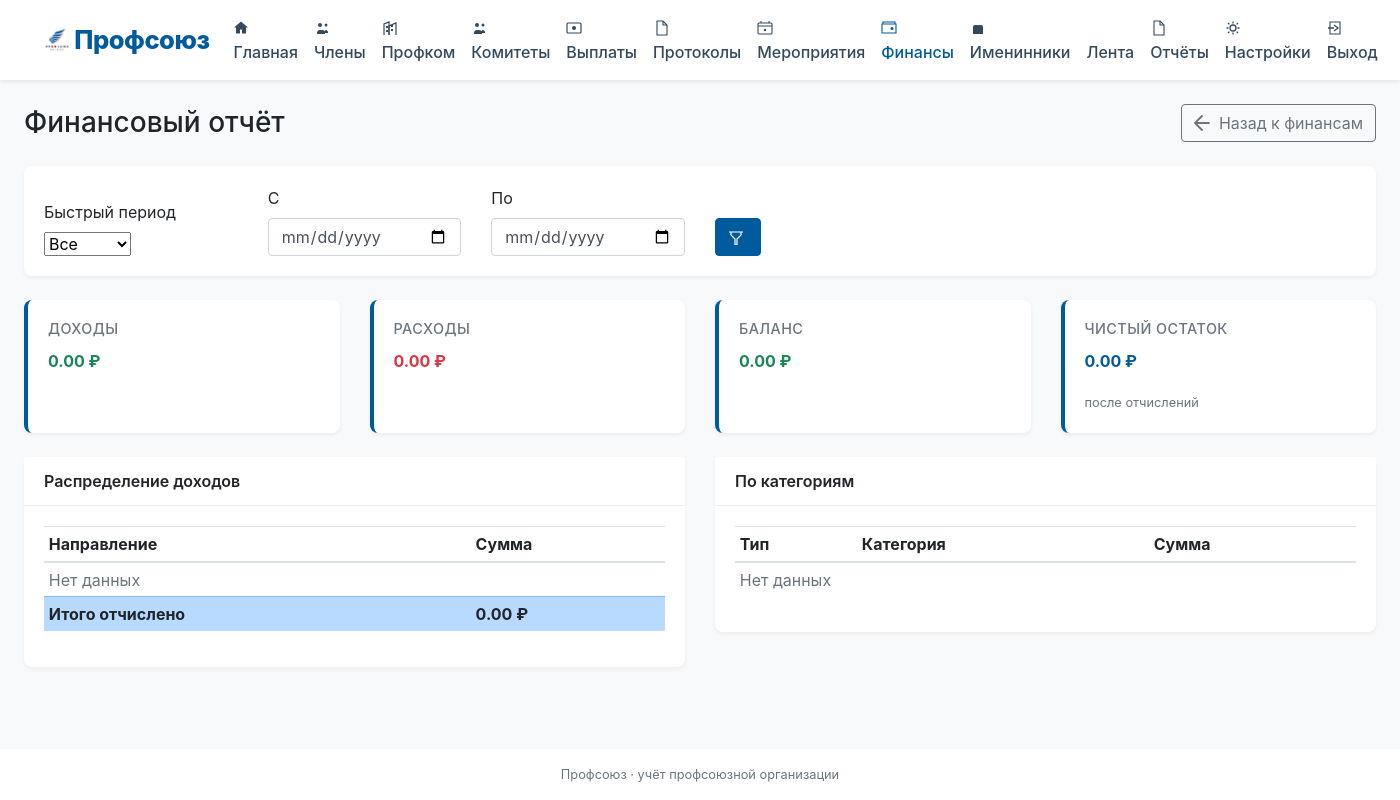
After one commit to Diabatya/profsouz, a Flask app: page /finances/report in a window 1400 px wide. The commit adds this page. Run offline with Flask 3, Linux system fonts and the light colour scheme; the visitor is signed in with stand-in values (Sample User, id 1); parts of the project's set-up code (start-up, migrations or seed data) failed here and were passed over; some libraries are stand-ins or nearby versions.

Commit message:
feat: finance distribution rules and report

```diff
--- a/profcom/routes/finances.py
+++ b/profcom/routes/finances.py
@@ -1,7 +1,9 @@
+from decimal import Decimal
+
 from flask import Blueprint, abort, flash, redirect, render_template, request, url_for
 from sqlalchemy import func
 
-from models import FinanceRecord, db
+from models import FinanceDistributionRule, FinanceRecord, FinanceRecordDistribution, db
 from utils import (
     apply_sort,
     dictionary_values,
@@ -13,6 +15,29 @@ from utils import (
 )
 
 bp = Blueprint("finances", __name__, url_prefix="/finances")
+
+
+def _apply_distribution(record):
+    """Удаляет старые распределения и рассчитывает новые для дохода."""
+    if record.type != "income":
+        return
+    FinanceRecordDistribution.query.filter_by(record_id=record.id).delete()
+    rules = (
+        FinanceDistributionRule.query.filter_by(active=True)
+        .order_by(FinanceDistributionRule.order, FinanceDistributionRule.name)
+        .all()
+    )
+    for rule in rules:
+        amount = (record.amount * rule.percent) / Decimal(100)
+        if amount > 0:
+            db.session.add(
+                FinanceRecordDistribution(
+                    record_id=record.id,
+                    rule_id=rule.id,
+                    name=rule.name,
+                    amount=amount,
+                )
+            )
 
 
 @bp.route("/")
@@ -89,6 +114,8 @@ def add():
             description=description, amount=amount, date=rdate, type=rtype, category=category
         )
         db.session.add(record)
+        db.session.flush()
+        _apply_distribution(record)
         db.session.commit()
         flash("Запись добавлена", "success")
         return redirect(url_for("finances.index"))
@@ -126,6 +153,7 @@ def edit(id):
         record.date = rdate
         record.type = rtype
         record.category = save_dictionary_value("finance_category", category) or category
+        _apply_distribution(record)
         db.session.commit()
         flash("Запись обновлена", "success")
         return redirect(url_for("finances.index"))
@@ -167,3 +195,79 @@ def export():
         )
     headers = ["Дата", "Описание", "Тип", "Категория", "Сумма"]
     return excel_response(headers, rows, "finansi.xlsx")
+
+
+@bp.route("/report")
+@login_required
+def report():
+    period = request.args.get("period", "")
+    date_from = parse_date(request.args.get("date_from"))
+    date_to = parse_date(request.args.get("date_to"))
+    if period:
+        date_from, date_to = period_bounds(period)
+
+    q = FinanceRecord.query
+    if date_from:
+        q = q.filter(FinanceRecord.date >= date_from)
+    if date_to:
+        q = q.filter(FinanceRecord.date <= date_to)
+
+    income = (
+        q.filter(FinanceRecord.type == "income")
+        .with_entities(func.sum(FinanceRecord.amount))
+        .scalar()
+        or 0
+    )
+    expense = (
+        q.filter(FinanceRecord.type == "expense")
+        .with_entities(func.sum(FinanceRecord.amount))
+        .scalar()
+        or 0
+    )
+
+    distribution_q = db.session.query(
+        FinanceRecordDistribution.name,
+        func.sum(FinanceRecordDistribution.amount).label("total"),
+    ).join(FinanceRecord)
+    if date_from:
+        distribution_q = distribution_q.filter(FinanceRecord.date >= date_from)
+    if date_to:
+        distribution_q = distribution_q.filter(FinanceRecord.date <= date_to)
+    distributions = (
+        distribution_q.group_by(FinanceRecordDistribution.name)
+        .order_by(func.sum(FinanceRecordDistribution.amount).desc())
+        .all()
+    )
+
+    category_q = db.session.query(
+        FinanceRecord.type,
+        FinanceRecord.category,
+        func.sum(FinanceRecord.amount).label("total"),
+    )
+    if date_from:
+        category_q = category_q.filter(FinanceRecord.date >= date_from)
+    if date_to:
+        category_q = category_q.filter(FinanceRecord.date <= date_to)
+    categories = (
+        category_q.group_by(FinanceRecord.type, FinanceRecord.category)
+        .order_by(func.sum(FinanceRecord.amount).desc())
+        .all()
+    )
+
+    total_distributed = sum(d.total for d in distributions) if distributions else 0
+    balance = income - expense
+    net = balance - total_distributed
+
+    return render_template(
+        "finances/report.html",
+        income=income,
+        expense=expense,
+        balance=balance,
+        net=net,
+        total_distributed=total_distributed,
+        distributions=distributions,
+        categories=categories,
+        period=period,
+        date_from=request.args.get("date_from", ""),
+        date_to=request.args.get("date_to", ""),
+    )
--- a/profcom/templates/finances/list.html
+++ b/profcom/templates/finances/list.html
@@ -5,6 +5,7 @@
 <div class="d-flex justify-content-between align-items-center mb-4 flex-wrap gap-2">
   <h1 class="h3 mb-0">Финансовый учёт</h1>
   <div>
+    <a href="{{ url_for('finances.report') }}?date_from={{ request.args.get('date_from','') }}&date_to={{ request.args.get('date_to','') }}" class="btn btn-outline-primary me-1">{{ icon('graph-up') }} Отчёт</a>
     <a href="{{ url_for('finances.export') }}?date_from={{ request.args.get('date_from','') }}&date_to={{ request.args.get('date_to','') }}" class="btn btn-outline-success me-1">{{ icon('file-earmark-excel') }} Excel</a>
     <a href="{{ url_for('finances.add') }}" class="btn btn-success">{{ icon('plus-lg') }} Добавить</a>
   </div>
--- /dev/null
+++ b/profcom/templates/finances/report.html
@@ -0,0 +1,124 @@
+{% extends 'base.html' %}
+{% from 'base.html' import icon %}
+{% block title %}Финансовый отчёт{% endblock %}
+{% block content %}
+<div class="d-flex justify-content-between align-items-center mb-4 flex-wrap gap-2">
+  <h1 class="h3 mb-0">Финансовый отчёт</h1>
+  <a href="{{ url_for('finances.index') }}" class="btn btn-outline-secondary">{{ icon('arrow-left') }} Назад к финансам</a>
+</div>
+
+<div class="card mb-4">
+  <div class="card-body">
+    <form method="get" class="row g-3 align-items-end">
+      <div class="col-md-2">
+        <label class="form-label">Быстрый период</label>
+        <select name="period" class="form-select">
+          <option value="" {% if not period %}selected{% endif %}>Все</option>
+          <option value="month" {% if period == 'month' %}selected{% endif %}>Месяц</option>
+          <option value="quarter" {% if period == 'quarter' %}selected{% endif %}>Квартал</option>
+          <option value="year" {% if period == 'year' %}selected{% endif %}>Год</option>
+        </select>
+      </div>
+      <div class="col-md-2">
+        <label class="form-label">С</label>
+        <input type="date" name="date_from" class="form-control" value="{{ date_from }}">
+      </div>
+      <div class="col-md-2">
+        <label class="form-label">По</label>
+        <input type="date" name="date_to" class="form-control" value="{{ date_to }}">
+      </div>
+      <div class="col-md-2">
+        <button type="submit" class="btn btn-primary">{{ icon('filter') }}</button>
+      </div>
+    </form>
+  </div>
+</div>
+
+<div class="row g-3 mb-4">
+  <div class="col-md-3">
+    <div class="card stat-card h-100">
+      <div class="card-body">
+        <h6 class="card-title">Доходы</h6>
+        <p class="display-6 text-success">{{ income|money }} ₽</p>
+      </div>
+    </div>
+  </div>
+  <div class="col-md-3">
+    <div class="card stat-card h-100">
+      <div class="card-body">
+        <h6 class="card-title">Расходы</h6>
+        <p class="display-6 text-danger">{{ expense|money }} ₽</p>
+      </div>
+    </div>
+  </div>
+  <div class="col-md-3">
+    <div class="card stat-card h-100">
+      <div class="card-body">
+        <h6 class="card-title">Баланс</h6>
+        <p class="display-6 {% if balance >= 0 %}text-success{% else %}text-danger{% endif %}">{{ balance|money }} ₽</p>
+      </div>
+    </div>
+  </div>
+  <div class="col-md-3">
+    <div class="card stat-card h-100">
+      <div class="card-body">
+        <h6 class="card-title">Чистый остаток</h6>
+        <p class="display-6 text-primary">{{ net|money }} ₽</p>
+        <small class="text-muted">после отчислений</small>
+      </div>
+    </div>
+  </div>
+</div>
+
+<div class="row g-4">
+  <div class="col-lg-6">
+    <div class="card">
+      <div class="card-header">Распределение доходов</div>
+      <div class="card-body">
+        <table class="table table-sm table-hover">
+          <thead>
+            <tr><th>Направление</th><th class="text-end">Сумма</th></tr>
+          </thead>
+          <tbody>
+            {% for d in distributions %}
+            <tr>
+              <td>{{ d.name }}</td>
+              <td class="text-end">{{ d.total|money }} ₽</td>
+            </tr>
+            {% else %}
+            <tr><td colspan="2" class="text-muted">Нет данных</td></tr>
+            {% endfor %}
+            <tr class="table-primary">
+              <td><strong>Итого отчислено</strong></td>
+              <td class="text-end"><strong>{{ total_distributed|money }} ₽</strong></td>
+            </tr>
+          </tbody>
+        </table>
+      </div>
+    </div>
+  </div>
+  <div class="col-lg-6">
+    <div class="card">
+      <div class="card-header">По категориям</div>
+      <div class="card-body">
+        <table class="table table-sm table-hover">
+          <thead>
+            <tr><th>Тип</th><th>Категория</th><th class="text-end">Сумма</th></tr>
+          </thead>
+          <tbody>
+            {% for c in categories %}
+            <tr>
+              <td>{% if c.type == 'income' %}<span class="badge bg-success">Доход</span>{% else %}<span class="badge bg-danger">Расход</span>{% endif %}</td>
+              <td>{{ c.category }}</td>
+              <td class="text-end">{{ c.total|money }} ₽</td>
+            </tr>
+            {% else %}
+            <tr><td colspan="3" class="text-muted">Нет данных</td></tr>
+            {% endfor %}
+          </tbody>
+        </table>
+      </div>
+    </div>
+  </div>
+</div>
+{% endblock %}
```
Also changed, not shown: profcom/migrations/versions/32986ec31ad5_add_finance_distribution.py (added, +46 -0 lines), profcom/models.py (+24 -0 lines), profcom/routes/settings.py (+67 -1 lines), profcom/templates/settings.html (+9 -0 lines), profcom/templates/settings/finance_distribution_rules.html (added, +58 -0 lines).
